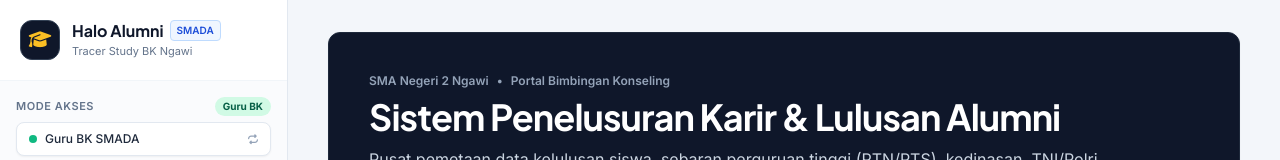
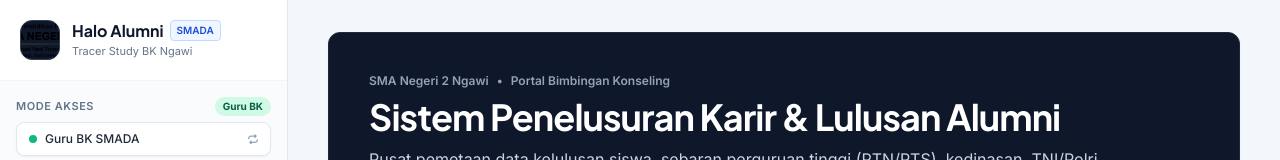
Before and after one commit to christianhw27/HaloBK, a Vue app: page /dashboard in a window 1280 px wide. Shown: the top 160 px of the page. Built offline with nearby package versions, Linux system fonts and the light colour scheme; no server answers; the database is empty.

Commit message:
feat: configure website favicon and sidebar branding with official school logo

```diff
--- a/index.html
+++ b/index.html
@@ -5,6 +5,10 @@
     <meta name="viewport" content="width=device-width, initial-scale=1.0" />
     <meta name="theme-color" content="#0f172a" />
     <title>Halo Alumni - SMA Negeri 2 Ngawi | Portal Penelusuran Karir & Alumni</title>
+
+    <!-- Favicon / Website Icon -->
+    <link rel="icon" type="image/png" href="/logo.png" />
+    <link rel="apple-touch-icon" href="/logo.png" />
 
     <!-- Google Fonts: Plus Jakarta Sans & Inter -->
     <link rel="preconnect" href="https://fonts.googleapis.com">
--- a/src/components/Sidebar.vue
+++ b/src/components/Sidebar.vue
@@ -64,7 +64,13 @@ function toggleDarkMode() {
       </button>
 
       <div class="flex items-center gap-2">
-        <div class="w-8 h-8 rounded-lg bg-slate-900 dark:bg-slate-800 text-amber-400 flex items-center justify-center font-bold text-sm">
+        <img
+          src="/logo.png"
+          alt="Logo BK SMADA"
+          class="w-8 h-8 rounded-lg object-cover bg-slate-900 border border-slate-700 shrink-0"
+          onerror="this.onerror=null; this.classList.add('hidden'); if(this.nextElementSibling) this.nextElementSibling.classList.remove('hidden');"
+        />
+        <div class="w-8 h-8 rounded-lg bg-slate-900 dark:bg-slate-800 text-amber-400 flex items-center justify-center font-bold text-sm hidden">
           <i class="fa-solid fa-graduation-cap" aria-hidden="true"></i>
         </div>
         <div>
@@ -135,7 +141,13 @@ function toggleDarkMode() {
       <!-- Brand & Identitas Sekolah -->
       <div class="p-5 border-b border-slate-100 dark:border-slate-800 flex items-center justify-between">
         <router-link to="/dashboard" class="flex items-center gap-3 group focus-visible:rounded-lg">
-          <div class="w-10 h-10 rounded-xl bg-slate-900 dark:bg-slate-800 border border-slate-700 flex items-center justify-center text-amber-400 shrink-0">
+          <img
+            src="/logo.png"
+            alt="Logo BK SMADA"
+            class="w-10 h-10 rounded-xl object-cover bg-slate-900 border border-slate-700 shrink-0 shadow-xs"
+            onerror="this.onerror=null; this.classList.add('hidden'); if(this.nextElementSibling) this.nextElementSibling.classList.remove('hidden');"
+          />
+          <div class="w-10 h-10 rounded-xl bg-slate-900 dark:bg-slate-800 border border-slate-700 flex items-center justify-center text-amber-400 shrink-0 hidden">
             <i class="fa-solid fa-graduation-cap text-lg" aria-hidden="true"></i>
           </div>
           <div>
```
Also changed, not shown: public/logo.png (added), public/logo.svg (added).
